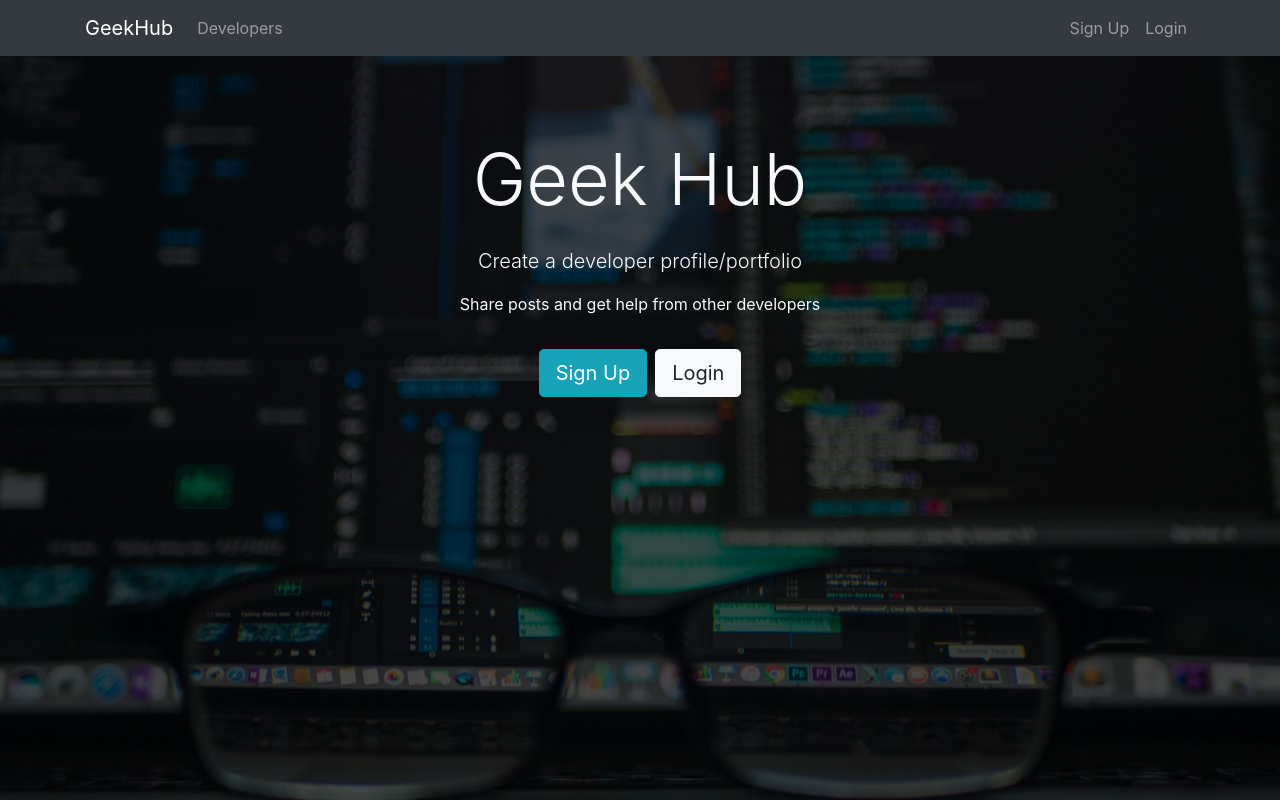
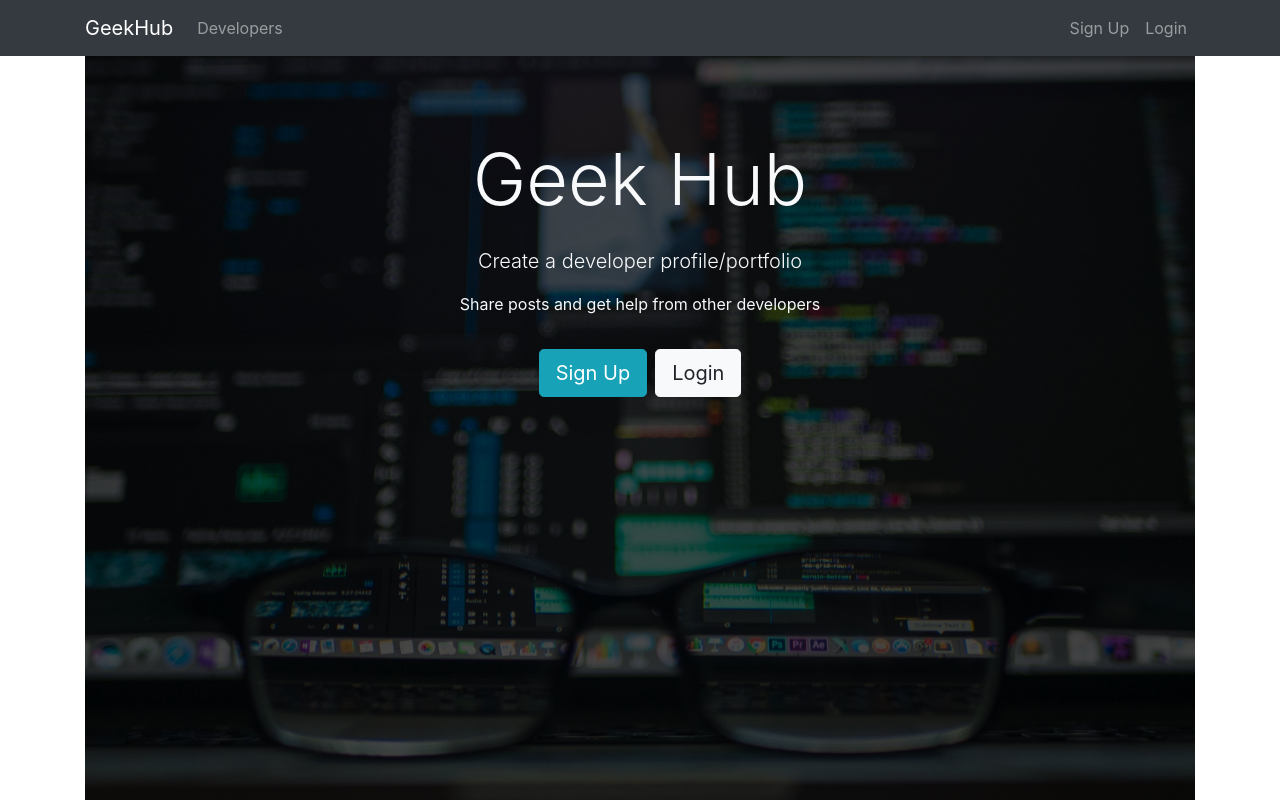
Before and after one commit to KelvinMitaki/MERN_STACK_FULL_PROJECT, a React (Create React App) app in the folder client/: page / in a window 1280 px wide. Shown: the top 800 px of the page. Built offline with nearby package versions, Linux system fonts and the light colour scheme.

Commit message:
new changes made

```diff
--- a/client/src/App.js
+++ b/client/src/App.js
@@ -50,9 +50,10 @@ function App() {
       <Router>
         <div className="App">
           <Navbar />
-          <Route exact path="/" component={Landing} />
+
           <div className="container clear-top">
             <Switch>
+              <Route exact path="/" component={Landing} />
               <Route exact path="/register" component={Register} />
               <Route exact path="/login" component={Login} />
               <Route exact path="/profiles" component={Profiles} />
```
